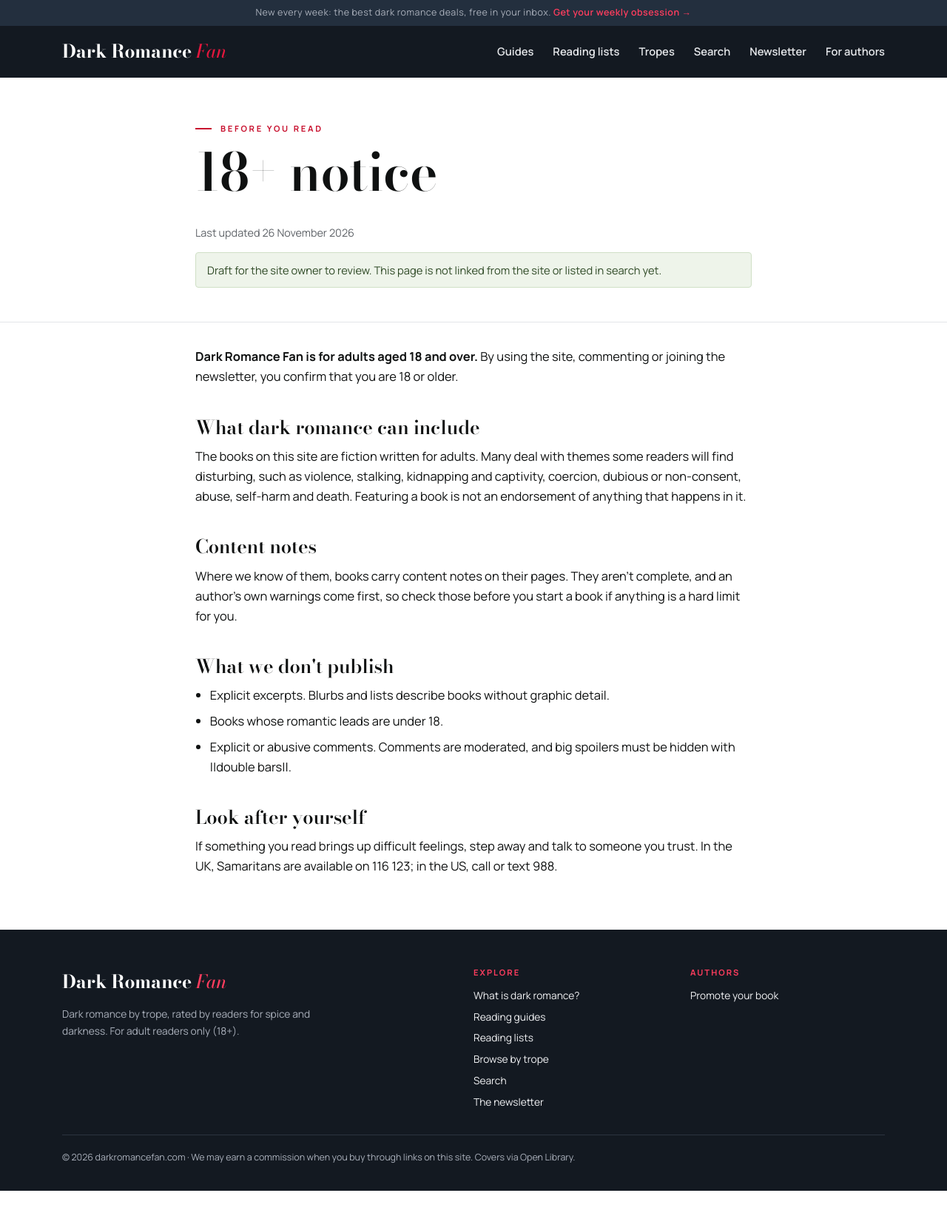
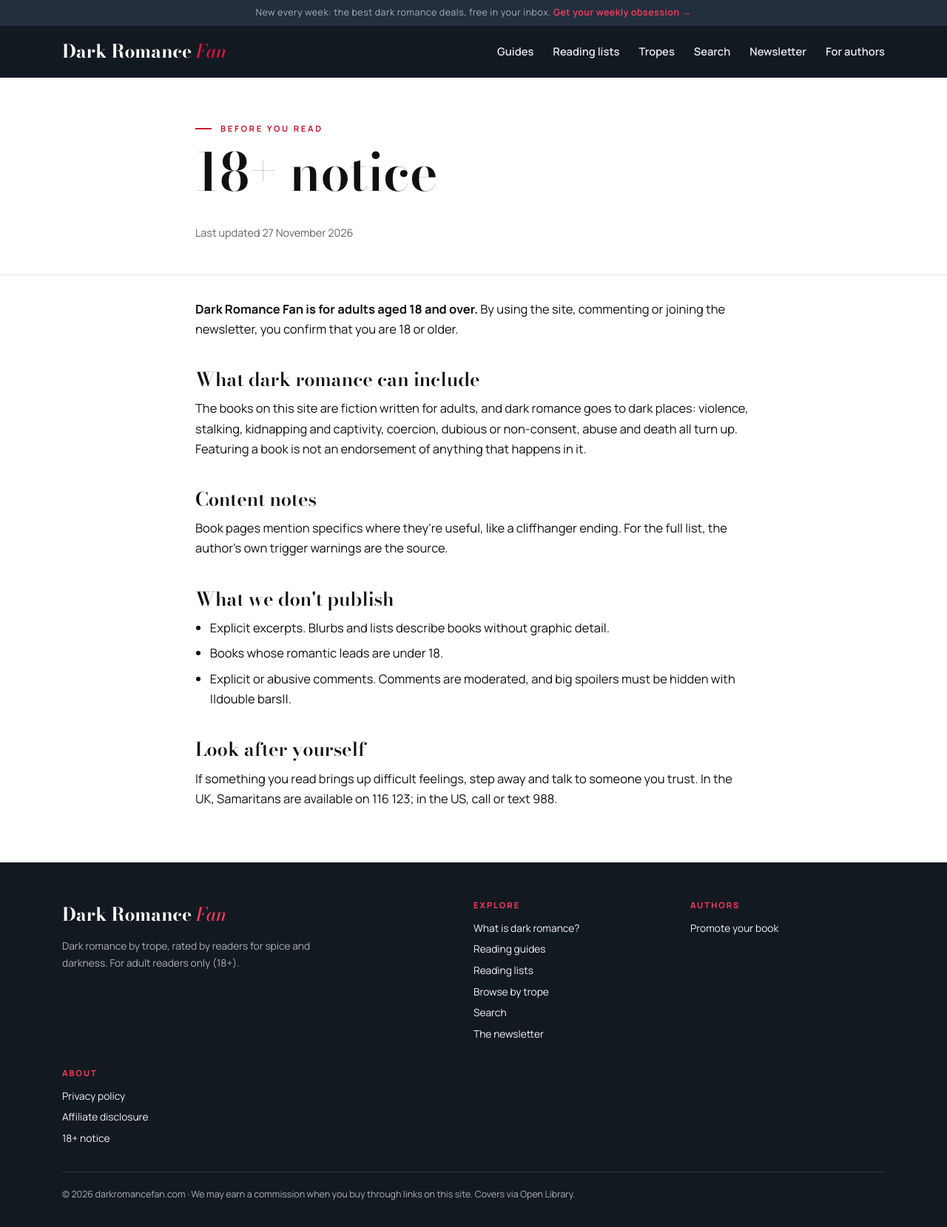
Before and after one commit to ccas77/darkromancefan, an Astro site: page /18-plus in a window 1280 px wide. Shown: the whole page at 74% size. Before the commit the page ends 1610 px from the top, so only its background shows below. Built offline with nearby package versions, Linux system fonts and the light colour scheme; Astro itself is replaced by a stand-in of ours.

Commit message:
Publish legal pages (owner approved 27 Nov): privacy, affiliate disclosure, 18+ notice; contact hello@darkromancefan.com
Co-Authored-By: Claude Opus 5.5 <noreply@anthropic.com>
Claude-Session: https://claude.ai/code/session_01Y6FhMsoyF6CwiMDgHiMZg6

```diff
--- a/src/lib/legal.ts
+++ b/src/lib/legal.ts
@@ -4,10 +4,10 @@
  * and not linked from the footer. The owner approves the wording, then this flips to true.
  */
 export const LEGAL = {
-  APPROVED: false,
-  updated: '26 November 2026',
+  APPROVED: true,
+  updated: '27 November 2026',
   // Owner to supply: the email readers and authors should use for privacy requests.
-  contactEmail: '',
+  contactEmail: 'hello@darkromancefan.com',
 };
 
 export const LEGAL_PAGES = [
--- a/src/pages/18-plus.astro
+++ b/src/pages/18-plus.astro
@@ -1,14 +1,14 @@
 ---
 import LegalPage from '../components/LegalPage.astro';
 ---
-<LegalPage title="18+ notice" eyebrow="Before you read" description="Dark Romance Fan is for adult readers only. Dark romance deals with disturbing themes; here's how we handle content notes and spoilers.">
+<LegalPage title="18+ notice" eyebrow="Before you read" description="Dark Romance Fan is for adult readers only. What the books on the site can include, and what we don't publish.">
   <p><strong>Dark Romance Fan is for adults aged 18 and over.</strong> By using the site, commenting or joining the newsletter, you confirm that you are 18 or older.</p>
 
   <h2>What dark romance can include</h2>
-  <p>The books on this site are fiction written for adults. Many deal with themes some readers will find disturbing, such as violence, stalking, kidnapping and captivity, coercion, dubious or non-consent, abuse, self-harm and death. Featuring a book is not an endorsement of anything that happens in it.</p>
+  <p>The books on this site are fiction written for adults, and dark romance goes to dark places: violence, stalking, kidnapping and captivity, coercion, dubious or non-consent, abuse and death all turn up. Featuring a book is not an endorsement of anything that happens in it.</p>
 
   <h2>Content notes</h2>
-  <p>Where we know of them, books carry content notes on their pages. They aren't complete, and an author's own warnings come first, so check those before you start a book if anything is a hard limit for you.</p>
+  <p>Book pages mention specifics where they're useful, like a cliffhanger ending. For the full list, the author's own trigger warnings are the source.</p>
 
   <h2>What we don't publish</h2>
   <ul>
```
